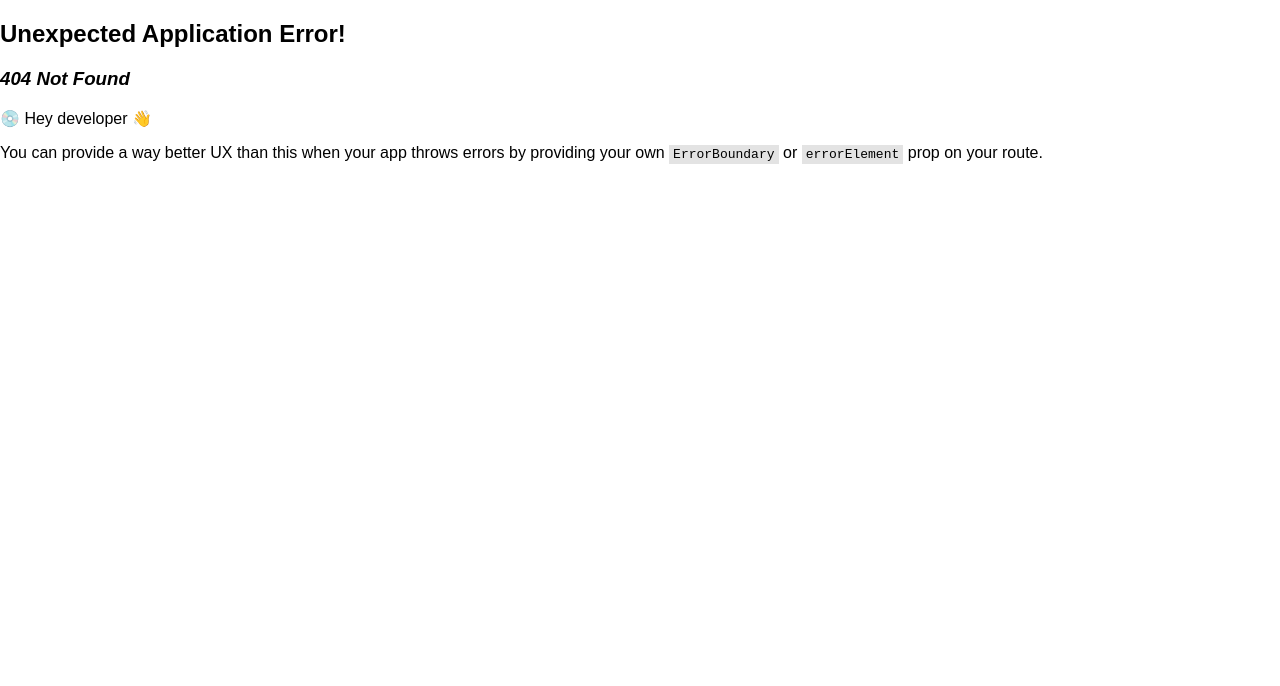
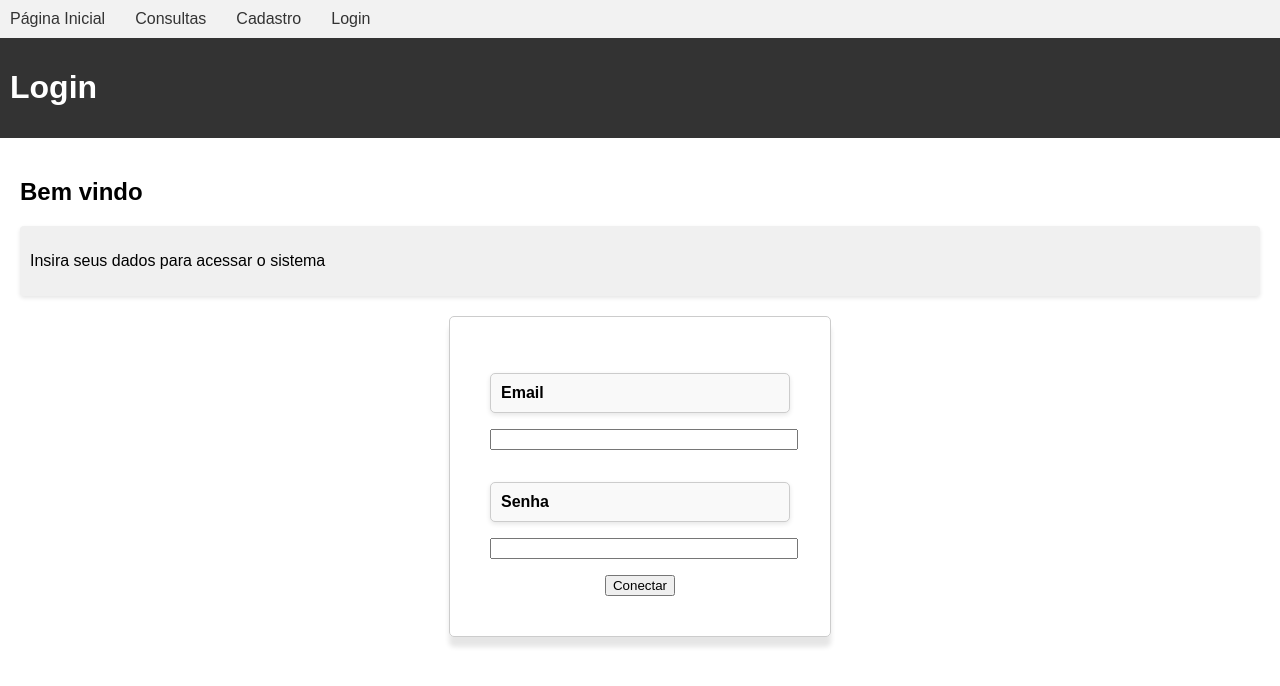
Before and after one commit to PauloMateusCunhaSampaio/sishab, a React (Vite) app in the folder front/: page /login in a window 1280 px wide. Before the commit this address had no page. Shown: the top 686 px of the page. Built offline with nearby package versions, Linux system fonts and the light colour scheme.

Commit message:
login and axios

```diff
--- a/front/package.json
+++ b/front/package.json
@@ -10,6 +10,8 @@
     "preview": "vite preview"
   },
   "dependencies": {
+    "axios": "^1.4.0",
+    "firebase": "^10.1.0",
     "react": "^18.2.0",
     "react-dom": "^18.2.0",
     "react-router-dom": "^6.14.0"
--- /dev/null
+++ b/front/src/API/consultas.js
@@ -0,0 +1,15 @@
+import axios from "axios";
+
+export async function consulta(i) {
+    const url = "https://sishab-back.onrender.com/pergunta/" + i;
+    const req = await axios.get(url)
+        .then((response) => {
+            return response.data
+        }
+        )
+        .catch((error) => {
+            return error
+        }
+        )
+    return req
+}
--- /dev/null
+++ b/front/src/API/log.js
@@ -0,0 +1,23 @@
+import axios from "axios";
+
+export async function log(email, senha) {
+    //request
+    const url = 'https://sishab-back.onrender.com/login/'
+
+    const body = {
+        email: email,
+        senha: senha
+    }
+
+    const req = await axios.post(url, body)
+        .then((response) => {
+            console.log(response.data)
+            return response.data
+        })
+        .catch((error) => {
+            return error
+        })
+
+    return req
+
+}
--- a/front/src/components/Navbar.jsx
+++ b/front/src/components/Navbar.jsx
@@ -8,6 +8,7 @@ export default function Navbar() {
                 <li><Link to="/">Página Inicial</Link></li>
                 <li><Link to="/consultas">Consultas</Link></li>
                 <li><Link to="/cadastro">Cadastro</Link></li>
+                <li><Link to="/login">Login</Link></li>
             </ul>
         </nav>
     );
--- a/front/src/main.jsx
+++ b/front/src/main.jsx
@@ -8,12 +8,14 @@ import Home from './routes/Home';
 import './styles.css'
 import Consultas from './routes/Consultas';
 import Cadastro from './routes/Cadastro';
+import Login from './routes/Login';
 
 
 const router = createBrowserRouter([
   { path: "/", element: <Home />, component: Home },
   { path: "/consultas", element: <Consultas />, component: Consultas },
   { path: "/cadastro", element: <Cadastro />, component: Cadastro },
+  { path: "/login", element: <Login />, component: Login },
 ])
 
 ReactDOM.createRoot(document.getElementById('root')).render(
--- a/front/src/routes/Consultas.jsx
+++ b/front/src/routes/Consultas.jsx
@@ -1,6 +1,8 @@
 import React, { useId, useState } from 'react'
 import Navbar from '../components/navbar'
 import Btn from '../components/Btn'
+import { consulta } from '../API/consultas.js'
+
 
 export default function Consultas() {
 
@@ -20,16 +22,12 @@ export default function Consultas() {
         "10. Qual a quantidade de unidades com valor de contrapartida não nulo?"
     ]
 
-    function handleClick(e) {
-        const url = "https://sishab-back.onrender.com/pergunta/" + value.split(".")[0].trim();
-        fetch(url)
-            .then((response) => response.json())
-            .then((data) => {
+    const handleClick = async (e) => {
+        e.preventDefault();
+        const data = await consulta(value.split(".")[0].trim())
+        console.log(data)
+        setResultado(Object.values(data.response[0])[0])
 
-                setResultado(Object.values(data.response[0])[0])
-                console.log(data)
-            }
-            ).catch((error) => { setResultado("Erro ao consultar") })
     }
 
     return (
--- /dev/null
+++ b/front/src/routes/Login.jsx
@@ -0,0 +1,66 @@
+import React from 'react'
+import Navbar from '../components/navbar'
+import { useState } from "react"
+import Btn from '../components/Btn'
+import {log} from '../API/log.js'
+
+export default function Login() {
+    const [email, setEmail] = useState("");
+    const [senha, setSenha] = useState("");
+
+    const handleClick = async (e) => {
+        e.preventDefault();
+       /* const response = await log(email, senha)
+        console.log(response)
+
+        if (!response) {
+            alert("Email ou senha incorretos")
+        }
+        else {
+            user = response.data;
+            localStorage.setItem("key", JSON.stringify(user.key));
+
+        }*/window.location.href = "/consultas";
+    }
+
+        return (
+            <>
+                <Navbar />
+                <header>
+                    <h1>Login</h1>
+                </header>
+
+                <section>
+                    <h2>Bem vindo</h2>
+                    <div id="login-container"></div>
+                    <div className="card">
+                        <p>Insira seus dados para acessar o sistema</p>
+                    </div>
+                    <div className="containerLogin">
+                        <div>
+                            <p className="custom-paragraph">Email</p>
+                            <input
+                                className='input'
+                                type="email"
+                                value={email}
+                                onChange={(e) => setEmail(e.target.value)}
+                            />
+                        </div>
+                        <div>
+                            <p className="custom-paragraph">Senha</p>
+                            <input
+                                className='input'
+                                type="senha"
+                                value={senha}
+                                onChange={(e) => setSenha(e.target.value)}
+                            />
+                        </div>
+                        <div className='btnLogin'>
+                            <Btn txt={"Conectar"} click={e => handleClick(e)} />
+                        </div>
+                    </div>
+                </section>
+
+            </>
+        )
+    }
--- a/front/src/styles.css
+++ b/front/src/styles.css
@@ -47,3 +47,35 @@ body {
     box-shadow: 0 2px 4px rgba(0, 0, 0, 0.1);
     margin-bottom: 20px;
   }
+
+  .containerLogin {
+    gap: 16px;
+    width: 300px;
+    margin: 0 auto;
+    padding: 40px;
+    border: 1px solid #ccc;
+    border-radius: 5px;
+    box-shadow: 0 10px 5px rgba(0, 0, 0, 0.1);
+    display: flex;
+    flex-direction: column;
+  }
+
+  .custom-paragraph {
+    color: #000000;
+    font-weight: bold;
+    padding: 10px;
+    background-color: #f9f9f9;
+    border: 1px solid #ccc;
+    border-radius: 5px;
+    box-shadow: 0 2px 5px rgba(0, 0, 0, 0.1);
+  }
+
+  .input{
+    width: 100%;
+  }
+
+  .btnLogin{
+    display: flex;
+    justify-content: center;
+    align-items: center;
+  }
```
Also changed, not shown: 1 other file (tests, documents, lock files or other folders).
